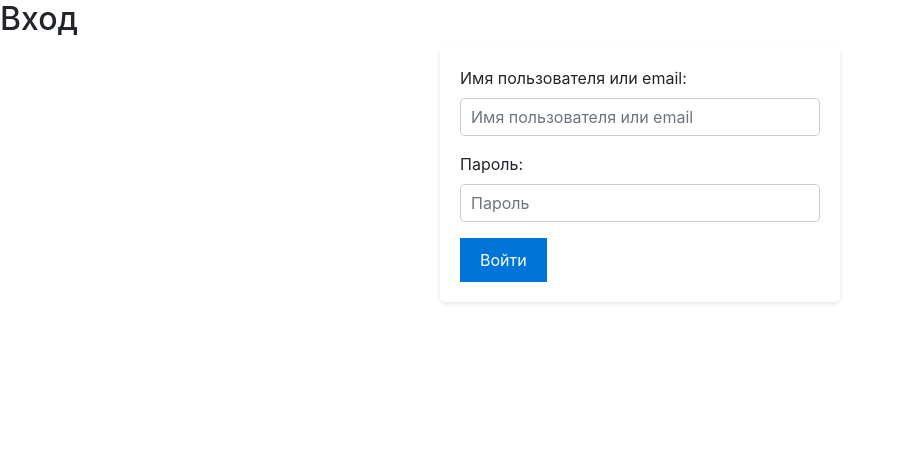
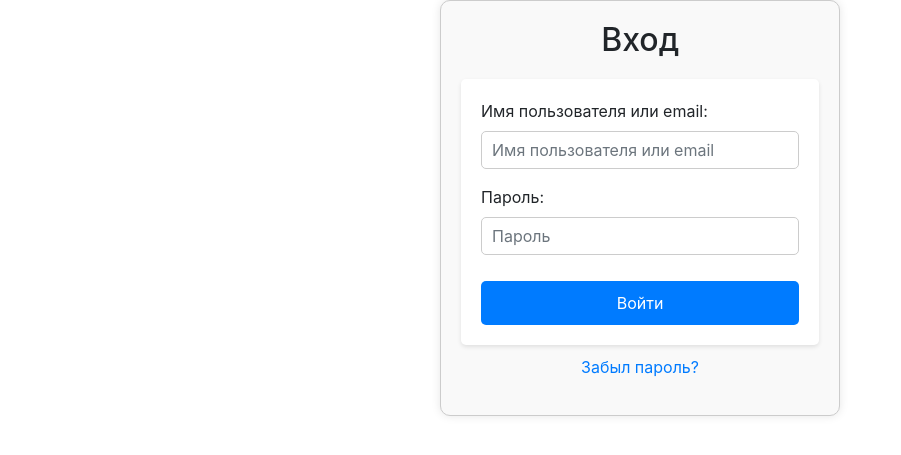
Before and after one commit to MuradGsm/social, a Django app: page /login/ in a window 1280 px wide. Shown: the part 56-511 px from the top of the page, without its empty margins (0-901 px from the left). Run offline with Django 5.2, Linux system fonts and the light colour scheme; some libraries are stand-ins or nearby versions.

Commit message:
'forgot_password'

```diff
--- a/social/accounts/templates/accounts/login.html
+++ b/social/accounts/templates/accounts/login.html
@@ -1,10 +1,13 @@
 {% extends 'base.html' %}
 
 {% block content %}
-  <h2>Вход</h2>
-  <form method="post">
-    {% csrf_token %}
-    {{ form.as_p }}
-    <button type="submit">Войти</button>
-  </form>
+  <div class="login-container">
+    <h2>Вход</h2>
+    <form method="post">
+      {% csrf_token %}
+      {{ form.as_p }}
+      <button type="submit" class="btn">Войти</button>
+    </form>
+    <p><a href="{% url 'password_reset' %}" class="forgot-password-link">Забыл пароль?</a></p>
+  </div>
 {% endblock %}
--- /dev/null
+++ b/social/accounts/templates/password/password_reset_subject.txt
@@ -0,0 +1 @@
+Сброс пароля для {{ site_name }}
--- a/social/accounts/urls.py
+++ b/social/accounts/urls.py
@@ -1,11 +1,14 @@
 from django.urls import path
-from .views import login_view, sign_up, verify_email, profile, logout_view
+from accounts import views
 
 urlpatterns = [
-    path('login/', login_view, name='login'),
-    path('register/', sign_up, name='register'),
-    path('profile/', profile, name='profile'),
-    path('logout/',logout_view, name='logout'),
-
-    path('verify/<str:token>/', verify_email, name='verify_email'),
+    path('login/', views.login_view, name='login'),
+    path('register/', views.sign_up, name='register'),
+    path('profile/', views.profile, name='profile'),
+    path('logout/',views.logout_view, name='logout'),
+    path('verify/<str:token>/', views.verify_email, name='verify_email'),
+    path('password_reset/', views.PasswordResetView.as_view(), name='password_reset'),
+    path('password_reset/done/', views.PasswordResetDoneView.as_view(), name='password_reset_done'),
+    path('reset/<uidb64>/<token>/', views.PasswordResetConfirmView.as_view(), name='password_reset_confirm'),
+    path('reset/done/', views.PasswordResetCompleteView.as_view(), name='password_reset_complete'),
 ]
--- a/social/accounts/utils.py
+++ b/social/accounts/utils.py
@@ -7,7 +7,7 @@ from django.conf import settings
 def send_verification_email(user, request):
     subject = 'Подтверждение электронной почты'
     verification_url = request.build_absolute_uri(reverse('verify_email', args=[user.email_verification_token]))
-    html_content = render_to_string('email_verification.html', {'verification_link': verification_url})
+    html_content = render_to_string('register/email_verification.html', {'verification_link': verification_url})
     text_content = strip_tags(html_content)
     email_from = settings.EMAIL_HOST_USER
     recipient_list = [user.email]
--- a/social/accounts/views.py
+++ b/social/accounts/views.py
@@ -6,6 +6,8 @@ from django.conf import settings
 from accounts.utils import send_verification_email
 from django.contrib.auth.forms import AuthenticationForm
 from django.contrib.auth.decorators import login_required
+from django.contrib.auth import views as auth_views
+from django.urls import reverse_lazy
 
 
 User = get_user_model()
@@ -18,7 +20,7 @@ def sign_up(request):
         if form.is_valid():
             user = form.save()
             send_verification_email(user, request)
-            return render(request, 'registration_success.html')
+            return render(request, 'register/registration_success.html')
     else:
         form = RegisterForm()
     return render(request, 'accounts/register.html', {'form': form})
@@ -57,3 +59,26 @@ def verify_email(request, token):
     user.is_verified = True
     user.save()
     return redirect('login')
+
+
+class PasswordResetView(auth_views.PasswordResetView):
+    template_name = 'password/password_reset_form.html'
+    email_template_name = 'password/password_reset_email.html'
+    subject_template_name = 'password/password_reset_subject.txt'
+    success_url = reverse_lazy('password_reset_done')
+
+
+# Представление для страницы подтверждения отправки инструкций по сбросу пароля
+class PasswordResetDoneView(auth_views.PasswordResetDoneView):
+    template_name = 'password/password_reset_done.html'
+
+
+# Представление для установки нового пароля
+class PasswordResetConfirmView(auth_views.PasswordResetConfirmView):
+    template_name = 'password/password_reset_confirm.html'
+    success_url = reverse_lazy('password_reset_complete')
+
+
+# Представление для страницы успешного сброса пароля
+class PasswordResetCompleteView(auth_views.PasswordResetCompleteView):
+    template_name = 'password/password_reset_complete.html'
--- a/social/static/css/styles.css
+++ b/social/static/css/styles.css
@@ -55,3 +55,49 @@ button[type="submit"] {
 button[type="submit"]:hover {
     background-color: #0056b3;
 }
+
+
+.login-container {
+max-width: 400px;
+margin: 0 auto;
+padding: 20px;
+border: 1px solid #ccc;
+border-radius: 10px;
+box-shadow: 0 0 10px rgba(0, 0, 0, 0.1);
+background-color: #f9f9f9;
+}
+
+.login-container h2 {
+text-align: center;
+margin-bottom: 20px;
+}
+
+.login-container form {
+display: flex;
+flex-direction: column;
+}
+
+.login-container .btn {
+background-color: #007bff;
+color: white;
+padding: 10px;
+border: none;
+border-radius: 5px;
+cursor: pointer;
+margin-top: 10px;
+}
+
+.login-container .btn:hover {
+background-color: #0056b3;
+}
+
+.login-container .forgot-password-link {
+display: block;
+text-align: center;
+margin-top: 10px;
+color: #007bff;
+}
+
+.login-container .forgot-password-link:hover {
+text-decoration: underline;
+}
```
Also changed, not shown: social/accounts/templates/password/password_reset_complete.html (added, +8 -0 lines), social/accounts/templates/password/password_reset_confirm.html (added, +12 -0 lines), social/accounts/templates/password/password_reset_done.html (added, +8 -0 lines), social/accounts/templates/password/password_reset_email.html (added, +9 -0 lines), social/accounts/templates/password/password_reset_form.html (added, +12 -0 lines), social/accounts/templates/register/email_verification.html (renamed from social/accounts/templates/email_verification.html), social/accounts/templates/register/registration_success.html (renamed from social/accounts/templates/registration_success.html).
